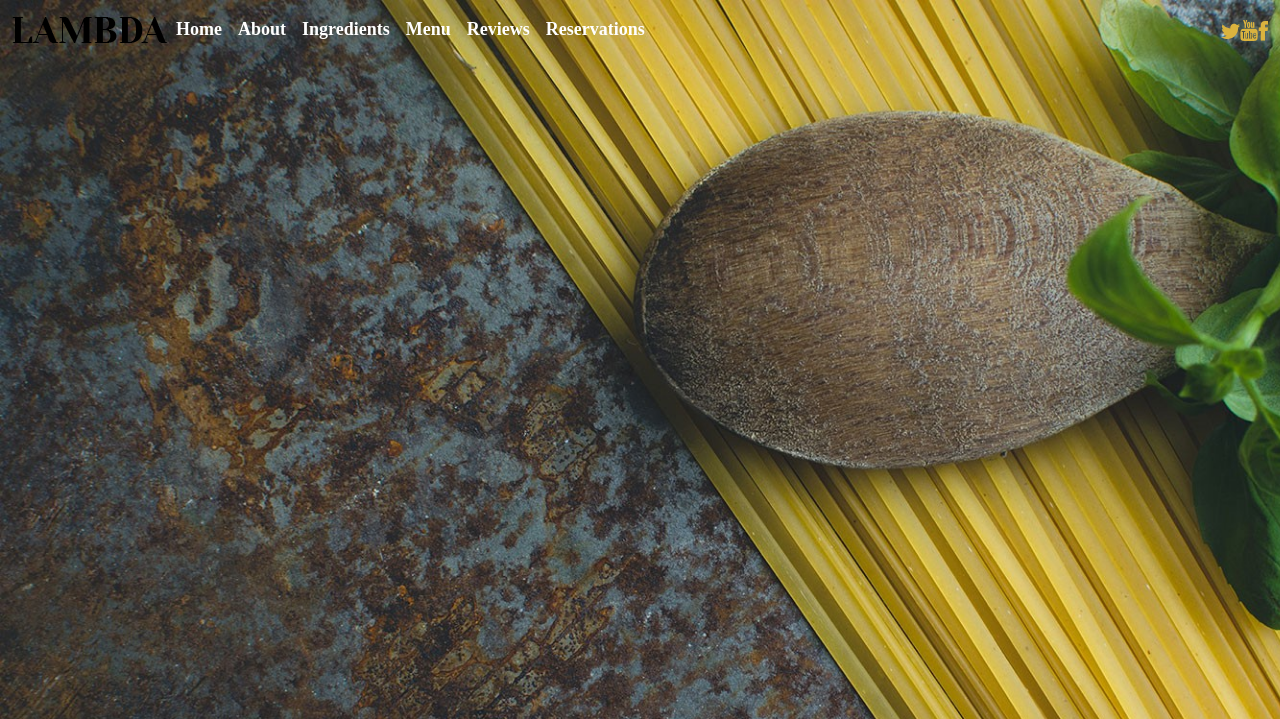
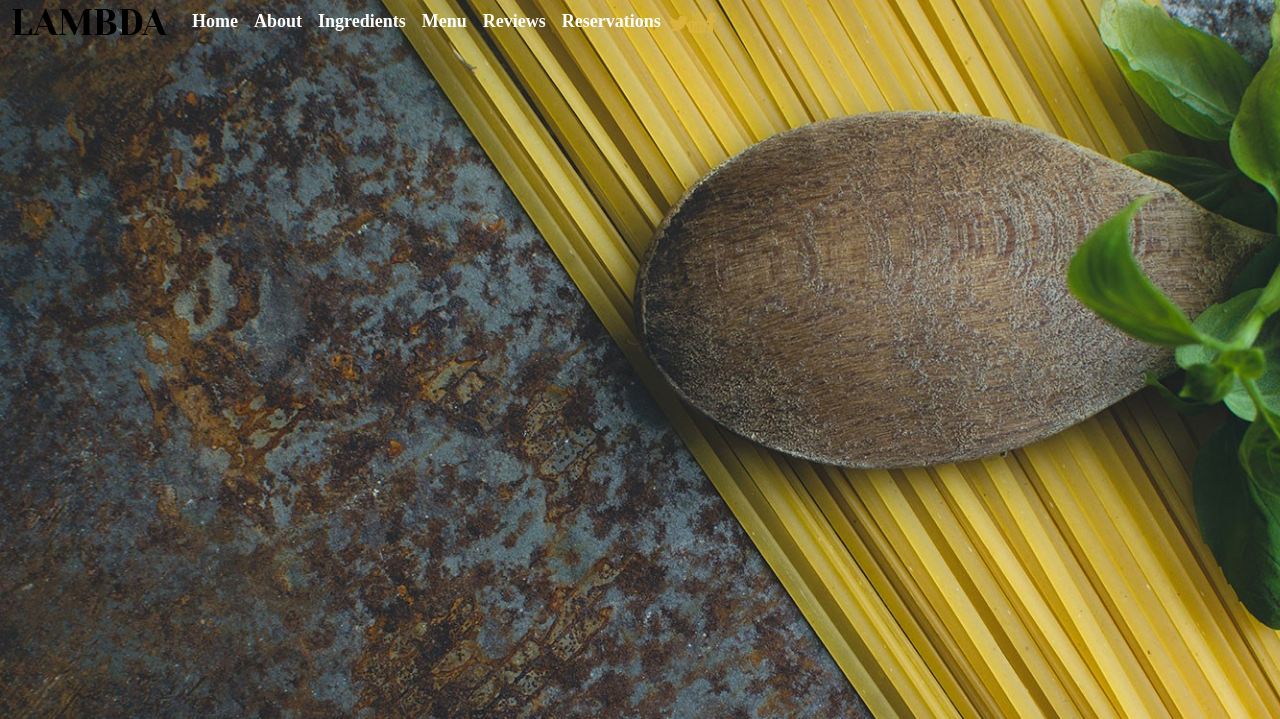
Before and after one commit to Realise-Formation-Digital/22.04-Project-Restaurant, a PHP site: page / in a window 1280 px wide. Shown: the top 719 px of the page. Run offline with PHP 8.4, Linux system fonts and the light colour scheme.

Commit message:
navbar0.2

```diff
--- a/index.html
+++ b/index.html
@@ -14,41 +14,55 @@
 
     <section id="background">
 
-        <nav class="navbar fixed-top navbar-expand-lg navbar-light bg-transparent">
+        <nav class="navbar navbar-expand-md bg-transparent navbar-dark fixed-top pt-0">
+
             <div class="container-fluid">
-                <button class="navbar-toggler" type="button" data-bs-toggle="collapse" data-bs-target="#navbarRes">
-                    <span class="navbar-toggler-icon"></span>
-                </button>
-                <div class="collapse navbar-collapse" id="#navbarRes">
-                    <a href="#"><img src="img/Lambda.png" alt="Lambda"></a>
-                    <ul id="navbarul" class="navbar-nav me-auto mb-lg-0">
+
+              <img class="navbar-brand" src="img/Lambda.png" alt="Lambda">
+
+              <button class="navbar-toggler" type="button" data-bs-toggle="collapse" data-bs-target="#resNavbar">
+                <span class="navbar-toggler-icon"></span>
+              </button>
+
+              <div class="collapse navbar-collapse" id="resNavbar">
+
+                    <ul id="navbarul" class="navbar-nav">
                         <li class="nav-item">
-                            <a href="#" class="nav-link active text-white">Home</a>
+                            <a class="nav-link text-white" href="#">Home</a>
                         </li>
                         <li class="nav-item">
-                            <a href="#" class="nav-link active text-white">About</a>
+                            <a class="nav-link text-white" href="#">About</a>
                         </li>
                         <li class="nav-item">
-                            <a href="#" class="nav-link active text-white">Ingredients</a>
+                            <a class="nav-link text-white" href="#">Ingredients</a>
                         </li>
                         <li class="nav-item">
-                            <a href="#" class="nav-link active text-white">Menu</a>
+                            <a class="nav-link text-white" href="#">Menu</a>
                         </li>
                         <li class="nav-item">
-                            <a href="#" class="nav-link active text-white">Reviews</a>
+                            <a class="nav-link text-white" href="#">Reviews</a>
                         </li>
                         <li class="nav-item">
-                            <a href="#" class="nav-link active text-white">Reservations</a>
+                            <a class="nav-link text-white" href="#">Reservations</a>
                         </li>
                     </ul>
+
                     <a href="#"><img src="img/twitter.png" alt="twitter"></a>
+
                     <a href="#"><img src="img/youtube.png" alt="youtube"></a>
+
                     <a href="#"><img src="img/facebook.png" alt="facebook"></a>
+
                 </div>
+
             </div>
+
         </nav>
 
     </section>
+
+    <nav class="navbar fixed-top navbar-expand-lg navbar-dark bg-transparent pt-0">
+
 
 <!-- Bootstrap-->
 <script src="https://cdn.jsdelivr.net/npm/bootstrap@5.1.3/dist/js/bootstrap.bundle.min.js" integrity="sha384-ka7Sk0Gln4gmtz2MlQnikT1wXgYsOg+OMhuP+IlRH9sENBO0LRn5q+8nbTov4+1p" crossorigin="anonymous"></script>
--- a/main.css
+++ b/main.css
@@ -17,5 +17,5 @@
 }
 
 #navbarul li:hover {
-    border-top: thin solid white;
+    border-top: 2px solid white;
 }
```
